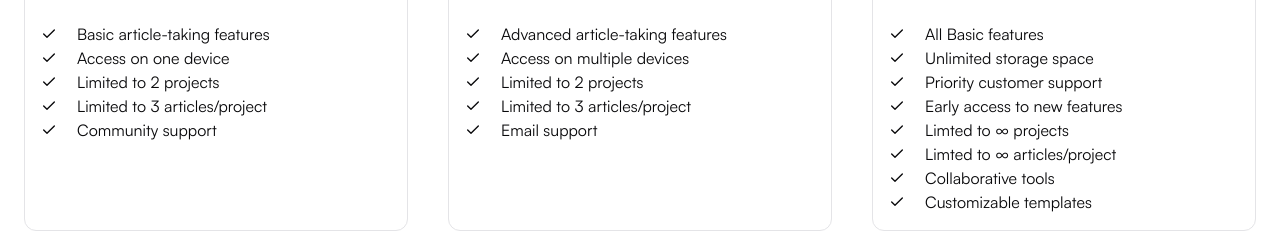
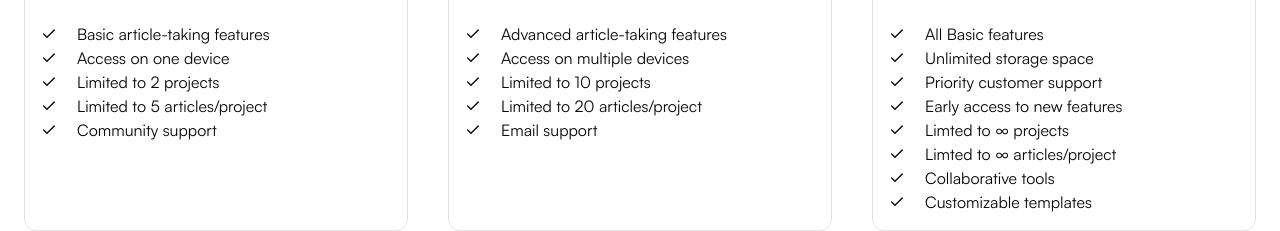
Before and after one commit to skaleway/notpadd, a Next.js app: page / in a window 1280 px wide. Shown: the part 1635-1866 px from the top of the page. Built offline with nearby package versions, Linux system fonts and the light colour scheme; no server answers.

Commit message:
feat: changed the content of the pricing

```diff
--- a/app/(marketing)/_components/pricing.tsx
+++ b/app/(marketing)/_components/pricing.tsx
@@ -15,7 +15,7 @@ const subscriptions = [
       "Basic article-taking features",
       "Access on one device",
       "Limited to 2 projects",
-      "Limited to 3 articles/project",
+      "Limited to 5 articles/project",
       "Community support",
     ],
   },
@@ -26,8 +26,8 @@ const subscriptions = [
     features: [
       "Advanced article-taking features",
       "Access on multiple devices",
-      "Limited to 2 projects",
-      "Limited to 3 articles/project",
+      "Limited to 10 projects",
+      "Limited to 20 articles/project",
       "Email support",
     ],
   },
```
